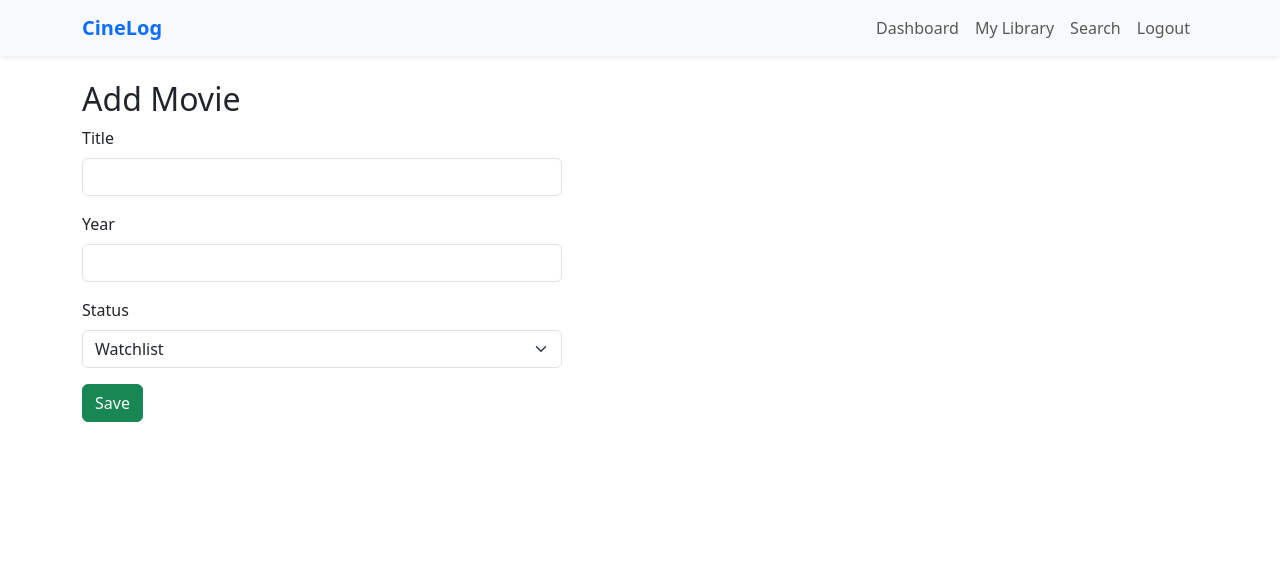
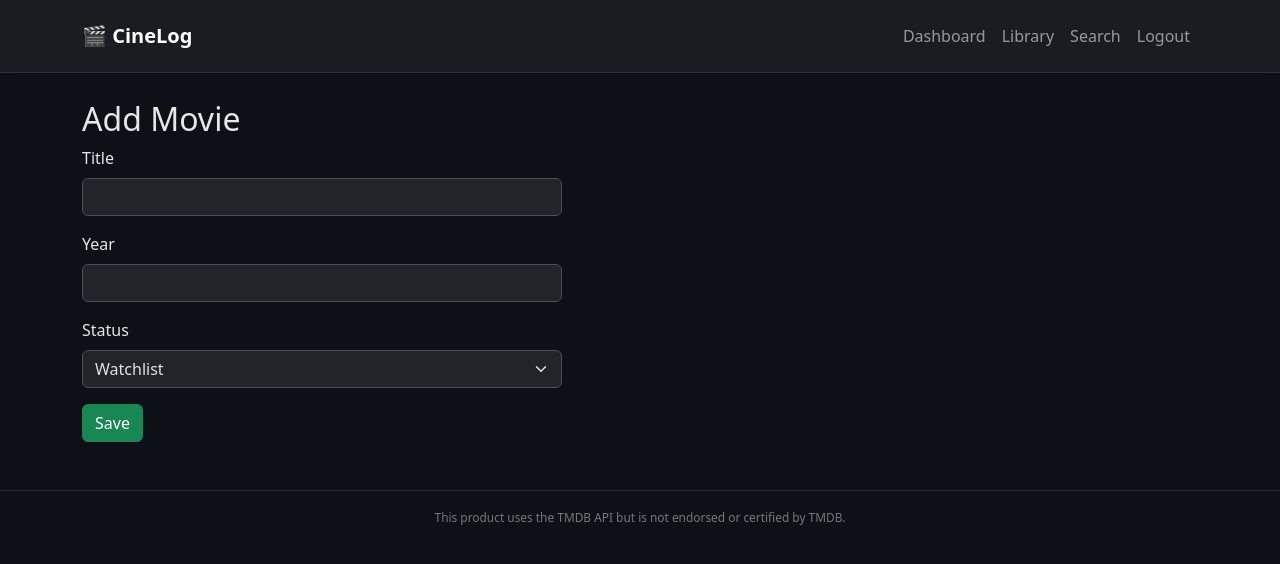
Before and after one commit to Prashant777B/CINELOG, a Flask app: page /add_movie in a window 1280 px wide. Shown: the top 564 px of the page. Run offline with Flask 3, Linux system fonts and the light colour scheme; a user stored in the database is signed in.

Commit message:
updated base

```diff
--- a/cinelog/templates/base.html
+++ b/cinelog/templates/base.html
@@ -1,37 +1,65 @@
 <!doctype html>
-<html lang="en">
+<html lang="en" data-bs-theme="dark">
 <head>
   <meta charset="utf-8">
   <meta name="viewport" content="width=device-width, initial-scale=1">
-  <title>CineLog</title>
+  <title>CineLog 🎬</title>
   <link href="https://cdn.jsdelivr.net/npm/bootstrap@5.3.2/dist/css/bootstrap.min.css" rel="stylesheet">
+  <style>
+    body { background: #0d1117; color: #e6e6e6; }
+    .navbar {
+      backdrop-filter: blur(8px);
+      background: rgba(255, 255, 255, 0.05) !important;
+      border-bottom: 1px solid rgba(255,255,255,0.1);
+    }
+    .nav-link.active { font-weight: bold; color: #00B4FF !important; }
+    .card {
+      border-radius: 16px;
+      transition: transform .2s ease;
+    }
+    .card:hover { transform: scale(1.03); }
+    .btn-primary { background-color: #007bff; border-color: #007bff; }
+    footer { color: #777; font-size: 0.85rem; }
+  </style>
 </head>
 <body>
-<nav class="navbar navbar-expand-lg navbar-light bg-light shadow-sm">
-  <div class="container">
-    <a class="navbar-brand fw-bold text-primary" href="{{ url_for('routes.dashboard') if current_user.is_authenticated else url_for('routes.home') }}">CineLog</a>
+<nav class="navbar navbar-expand-lg navbar-dark fixed-top">
+  <div class="container py-2">
+    <a class="navbar-brand fw-bold" href="{{ url_for('routes.dashboard') if current_user.is_authenticated else url_for('routes.home') }}">
+      🎬 CineLog
+    </a>
+
     <ul class="navbar-nav ms-auto">
       {% if current_user.is_authenticated %}
-        <li class="nav-item"><a class="nav-link {% if request.endpoint == 'routes.dashboard' %}active{% endif %}" href="{{ url_for('routes.dashboard') }}">Dashboard</a></li>
-        <li class="nav-item"><a class="nav-link {% if request.endpoint == 'routes.library' %}active{% endif %}" href="{{ url_for('routes.library') }}">My Library</a></li>
-        <li class="nav-item"><a class="nav-link {% if request.endpoint == 'tmdb.search' %}active{% endif %}" href="{{ url_for('tmdb.search') }}">Search</a></li>
+        <li class="nav-item"><a class="nav-link" href="{{ url_for('routes.dashboard') }}">Dashboard</a></li>
+        <li class="nav-item"><a class="nav-link" href="{{ url_for('routes.library') }}">Library</a></li>
+        <li class="nav-item"><a class="nav-link" href="{{ url_for('tmdb.search') }}">Search</a></li>
         <li class="nav-item"><a class="nav-link" href="{{ url_for('routes.logout') }}">Logout</a></li>
       {% else %}
-        <li class="nav-item"><a class="nav-link {% if request.endpoint == 'routes.login' %}active{% endif %}" href="{{ url_for('routes.login') }}">Login</a></li>
-        <li class="nav-item"><a class="nav-link {% if request.endpoint == 'routes.register' %}active{% endif %}" href="{{ url_for('routes.register') }}">Register</a></li>
+        <li class="nav-item"><a class="nav-link" href="{{ url_for('routes.login') }}">Login</a></li>
+        <li class="nav-item"><a class="nav-link" href="{{ url_for('routes.register') }}">Register</a></li>
       {% endif %}
     </ul>
   </div>
 </nav>
-<main class="container mt-4">
+
+<main class="container" style="padding-top: 100px;">
   {% with messages = get_flashed_messages(with_categories=true) %}
     {% if messages %}
       {% for category, message in messages %}
-        <div class="alert alert-{{ category }}">{{ message }}</div>
+        <div class="alert alert-{{ category }} mt-2">{{ message }}</div>
       {% endfor %}
     {% endif %}
   {% endwith %}
+
   {% block content %}{% endblock %}
 </main>
+
+<footer class="text-center mt-5 mb-3">
+  <hr>
+  <small>This product uses the TMDB API but is not endorsed or certified by TMDB.</small>
+</footer>
+
+<script src="https://cdn.jsdelivr.net/npm/bootstrap@5.3.2/dist/js/bootstrap.bundle.min.js"></script>
 </body>
 </html>
```
